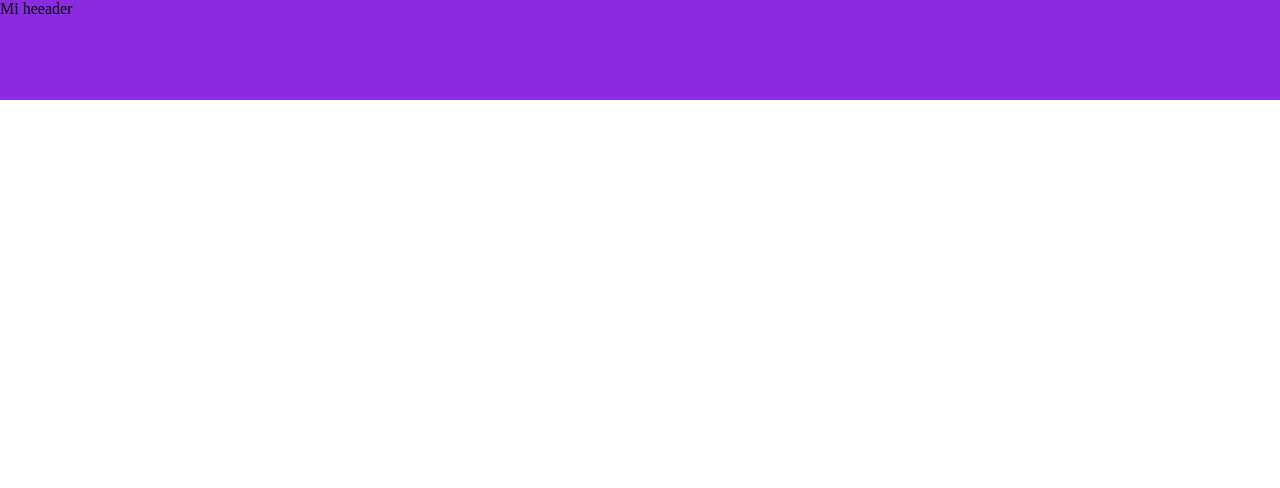
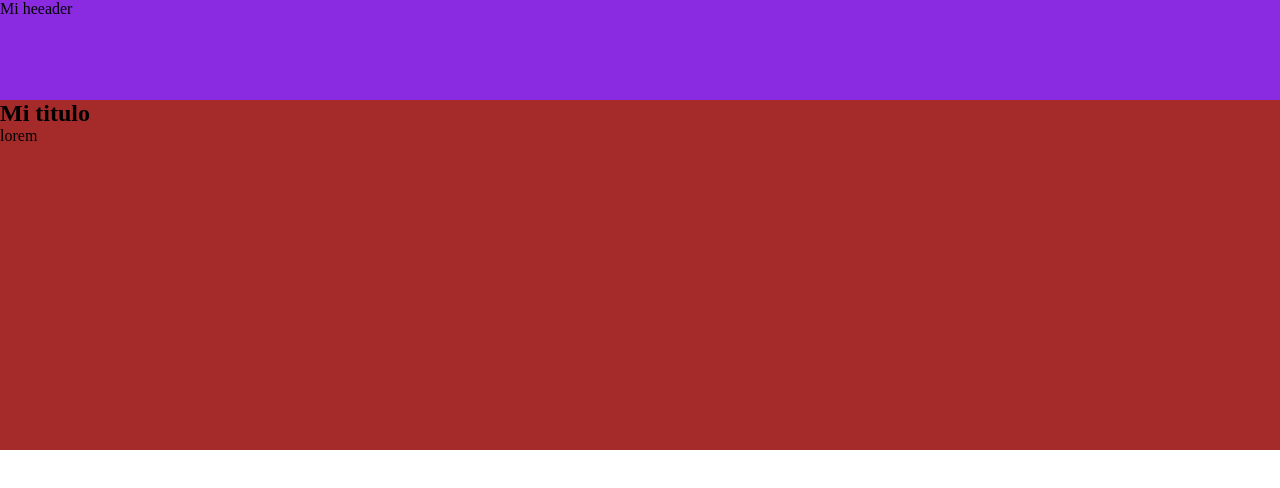
Before and after one commit to MatiasC153/test, a plain HTML site: page index.html in a window 1280 px wide. Drawn offline with Linux system fonts and the light colour scheme.

Commit message:
agrego el main con css

```diff
--- a/estilos.css
+++ b/estilos.css
@@ -8,3 +8,8 @@ header {
     background-color: blueviolet;
     height: 100px;
 }
+
+main {
+    background-color: brown;
+    height: 350px;
+}
--- a/index.html
+++ b/index.html
@@ -8,5 +8,9 @@
 </head>
 <body>
     <header>Mi heeader</header>
+    <main>
+        <h2>Mi titulo</h2>
+        <p>lorem</p>
+    </main>
 </body>
 </html>
```
